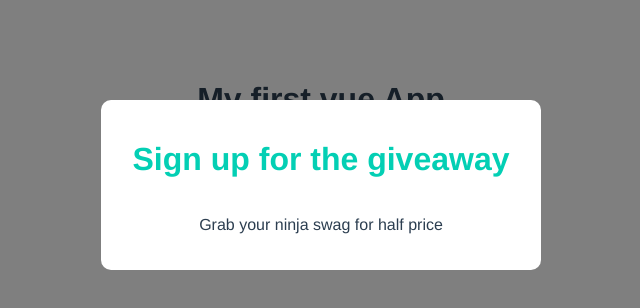
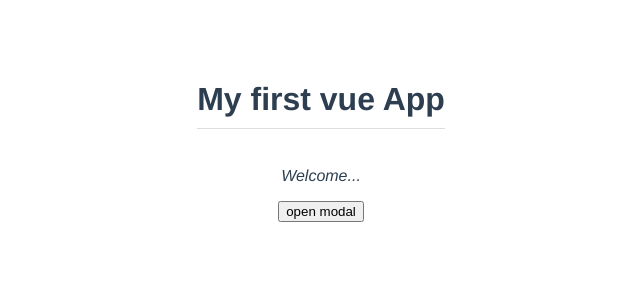
Before and after one commit to BertoRamosM/vueJS-lesson2-, a Vue app: page / in a window 1280 px wide. Shown: the top 308 px of the page, without its empty margins (319-959 px from the left). Built offline with nearby package versions, Linux system fonts and the light colour scheme.

Commit message:
passing functuons as props like react

```diff
--- a/src/App.vue
+++ b/src/App.vue
@@ -1,8 +1,11 @@
 <template>
  <h1>{{title}}</h1>
- <Modal :header="header" :text="text"/>
-<!--  <input type="text" ref="name">
-<button @click="handleClick">Click event</button> -->
+ <p>Welcome...</p>
+ <div v-if="showModal">
+ <Modal :header="header" :text="text" theme="sale" :toggleModal="toggleModal"/>
+ </div>
+ <button @click="toggleModal">open modal</button>
+
  </template>
 
 <script>
@@ -19,15 +22,14 @@ export default {
     return {
       title: 'My first vue App',
       header: "Sign up for the giveaway",
-      text: "Grab your ninja swag for half price"
+      text: "Grab your ninja swag for half price",
+      showModal: false
     }
   },
   methods: {
-    /* handleClick() {
-      console.log(this.$refs.name)
-      this.$refs.name.classList.add('active')
-      this.$refs.name.focus()
-    } */
+    toggleModal() {
+      this.showModal = !this.showModal
+    }
   }
 }
 </script>
--- a/src/components/Modal.vue
+++ b/src/components/Modal.vue
@@ -1,8 +1,9 @@
 <template>
-  <div class="backdrop">
-    <div class="modal">
+  <div class="backdrop" @click="toggleModal">
+    <div class="modal" :class="{sale: theme === 'sale'}">
       <h1>{{ header }}</h1>
       <p>{{ text }}</p>
+      <button @click="toggleModal">Close modal</button>
     </div>
   </div>
 </template>
@@ -10,7 +11,7 @@
 
 <script>
 export default {
-  props: ['header', 'text']
+  props: ['header', 'text', "theme", "toggleModal"]
 }
 </script>
 
@@ -40,4 +41,13 @@ export default {
 .modal p{
   font-style: normal;
 }
+
+.modal.sale{
+  background: crimson;
+  color: white;
+}
+
+.modal.sale h1{
+  color: white;
+}
 </style>
```
